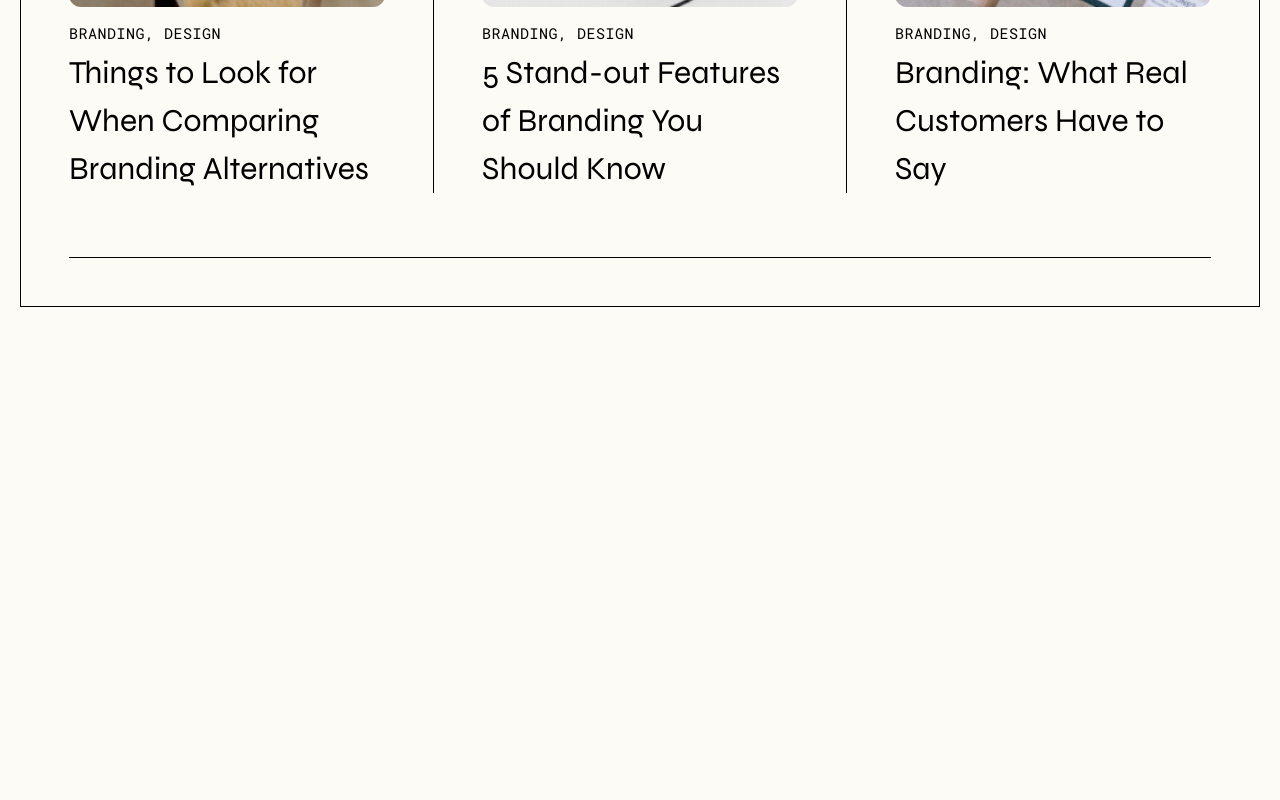
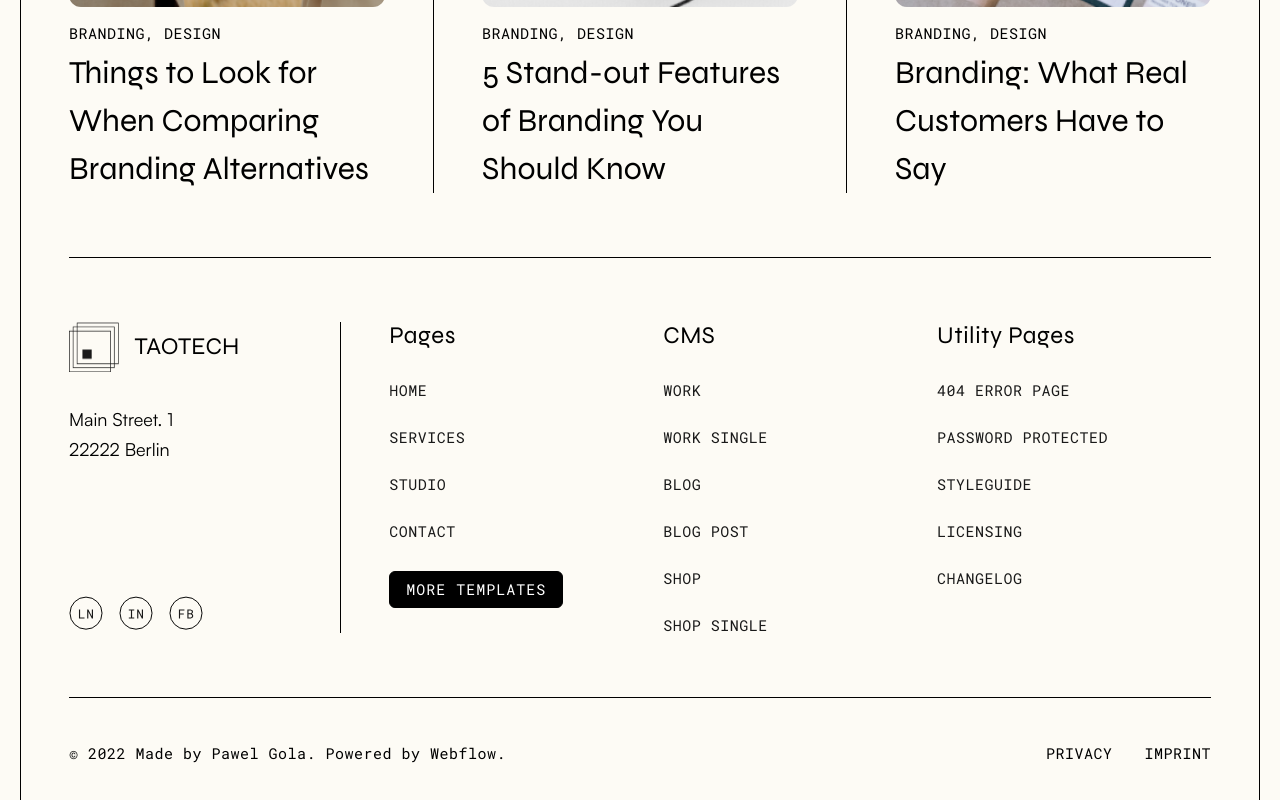
Before and after one commit to taodemy/website, a Next.js app: page / in a window 1280 px wide. Shown: the part 7032-7832 px from the top of the page. Before the commit the page ends 7359 px from the top, so only its background shows below. Built offline with nearby package versions, Linux system fonts and the light colour scheme.

Commit message:
update: remove comment in layouts to render Footer, and add links

```diff
--- a/layouts/Footer.tsx
+++ b/layouts/Footer.tsx
@@ -3,6 +3,7 @@ import { fontSatoshi, fontSyne, fontRobotoMono } from "@/pages/_app";
 import NavLink from "@/components/general/NavLink";
 import styles from "@/styles/Footer.module.css";
 import Button from "@/components/base/Button";
+import NavbarLink from "@/components/general/Navbar/NavbarLink";
 
 const Footer = () => {
   const pages = [
@@ -114,7 +115,11 @@ const Footer = () => {
                 <h2 className={`global__heading-h4 ${fontSyne.className}`}>Pages</h2>
               </li>
               {pages.map((page) => (
-                <NavLink key={page.id} content={page.content} />
+                <NavbarLink
+                  key={page.id}
+                  linkName={page.content}
+                  link={page.content.toLowerCase()}
+                />
               ))}
               <li>
                 <Button>more templates</Button>
@@ -129,7 +134,11 @@ const Footer = () => {
                 <h2 className={`global__heading-h4 ${fontSyne.className}`}>CMS</h2>
               </li>
               {cms.map((cmsItem) => (
-                <NavLink key={cmsItem.id} content={cmsItem.content} />
+                <NavbarLink
+                  key={cmsItem.id}
+                  linkName={cmsItem.content}
+                  link={cmsItem.content.toLowerCase()}
+                />
               ))}
             </ul>
           </div>
@@ -141,7 +150,11 @@ const Footer = () => {
                 <h2 className={`global__heading-h4 ${fontSyne.className}`}>Utility Pages</h2>
               </li>
               {utilityItems.map((utilityItem) => (
-                <NavLink key={utilityItem.id} content={utilityItem.content} />
+                <NavbarLink
+                  key={utilityItem.id}
+                  linkName={utilityItem.content}
+                  link={utilityItem.content.toLowerCase()}
+                />
               ))}
             </ul>
           </div>
--- a/layouts/index.tsx
+++ b/layouts/index.tsx
@@ -13,7 +13,7 @@ const Layout = ({ children }: LayoutProps) => {
         <Header />
       </section>
       <main>{children}</main>
-      {/* <Footer /> */}
+      <Footer />
     </div>
   );
 };
```
